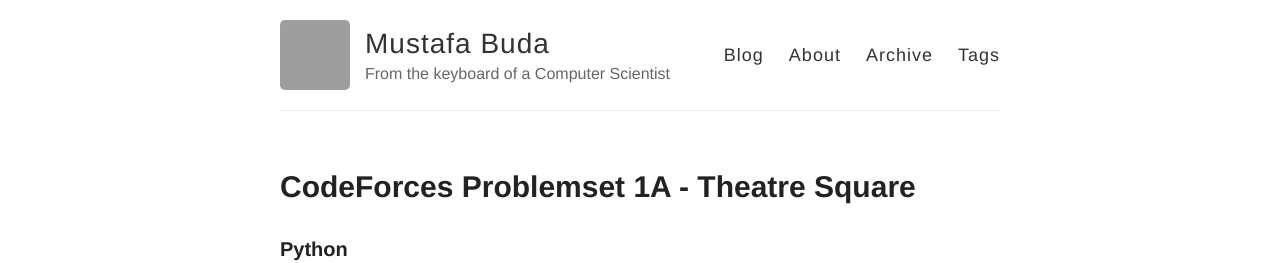
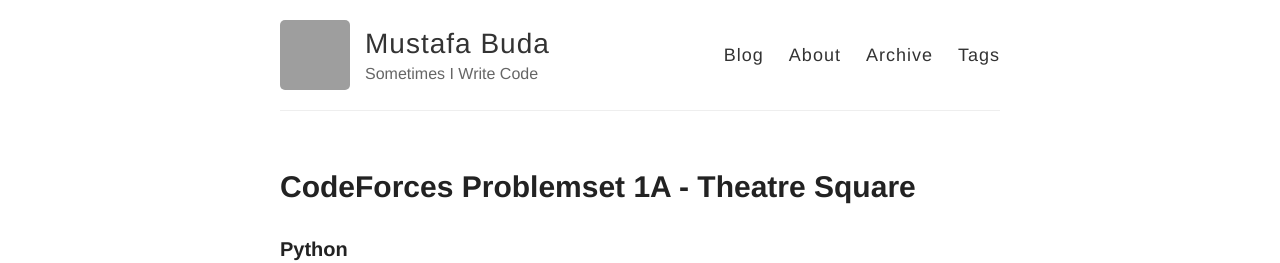
Before and after one commit to MBuda03/mbuda03.github.io, a Jekyll site: the page built from index.html, in a window 1280 px wide. Shown: the top 263 px of the page. Built offline with Jekyll 4.4.1, drawn with Linux system fonts in a browser that asks for light colours; grey boxes are pictures that could not be loaded.

Commit message:
Updated Description

```diff
--- a/_config.yml
+++ b/_config.yml
@@ -6,7 +6,7 @@
 name: Mustafa Buda
 
 # Short bio or description (displayed in the header)
-description: From the keyboard of a Computer Scientist
+description: Sometimes I Write Code
 
 # URL of your avatar or profile pic (you could use your GitHub profile pic)
 avatar: https://avatars3.githubusercontent.com/u/1984721?v=3&s=460
--- a/_layouts/default.html
+++ b/_layouts/default.html
@@ -29,7 +29,7 @@
           <nav>
             <a href="{{ site.baseurl }}/">Blog</a>
             <a href="{{ site.baseurl }}/about">About</a>
-            <a href="{{ site.baseurl }}/archive.html">Archive</a>
+            <a href="{{ site.baseurl }}/archive">Archive</a>
             <a href="{{ site.baseurl }}/tags">Tags</a>
           </nav>
         </header>
```
